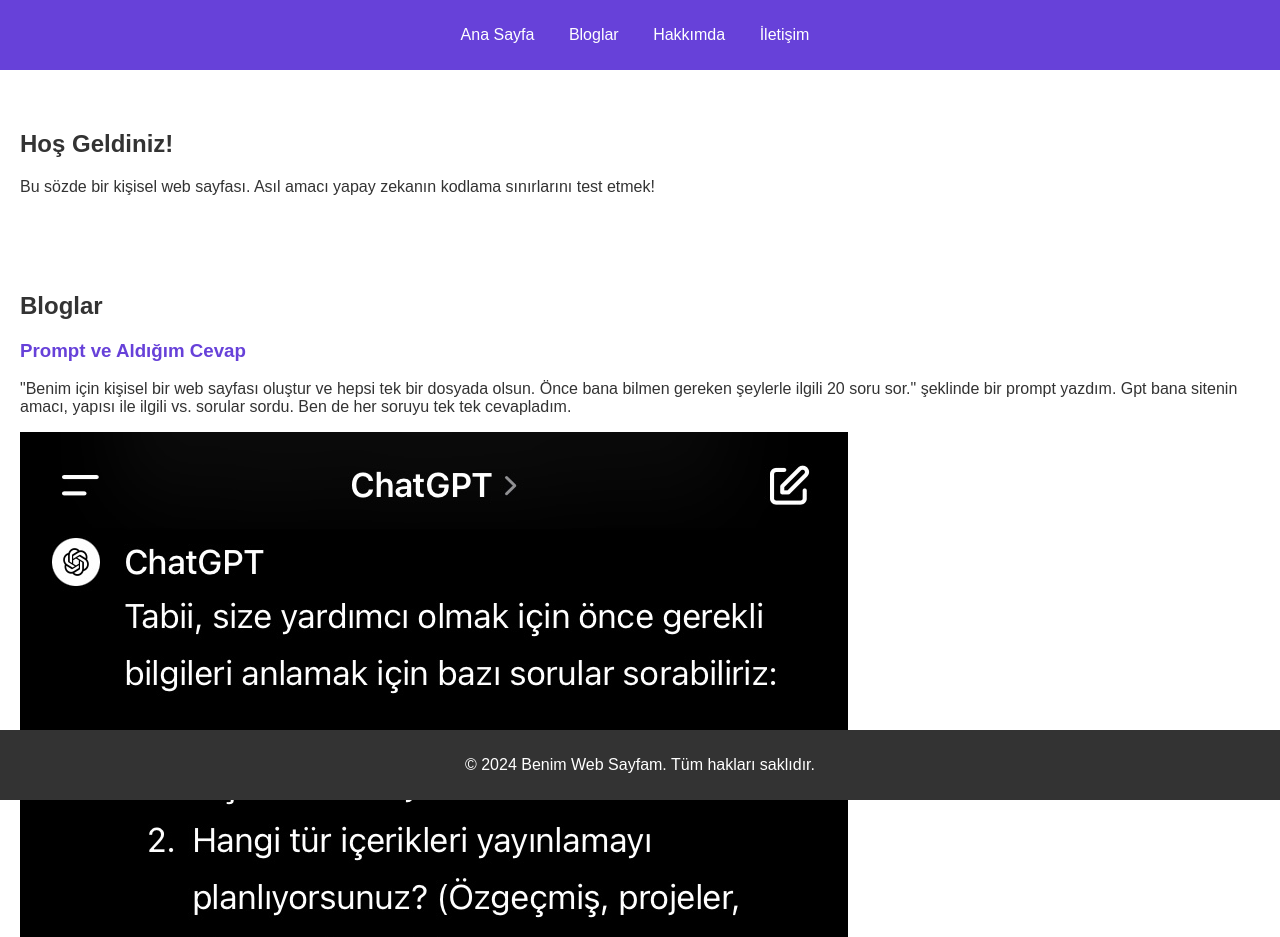
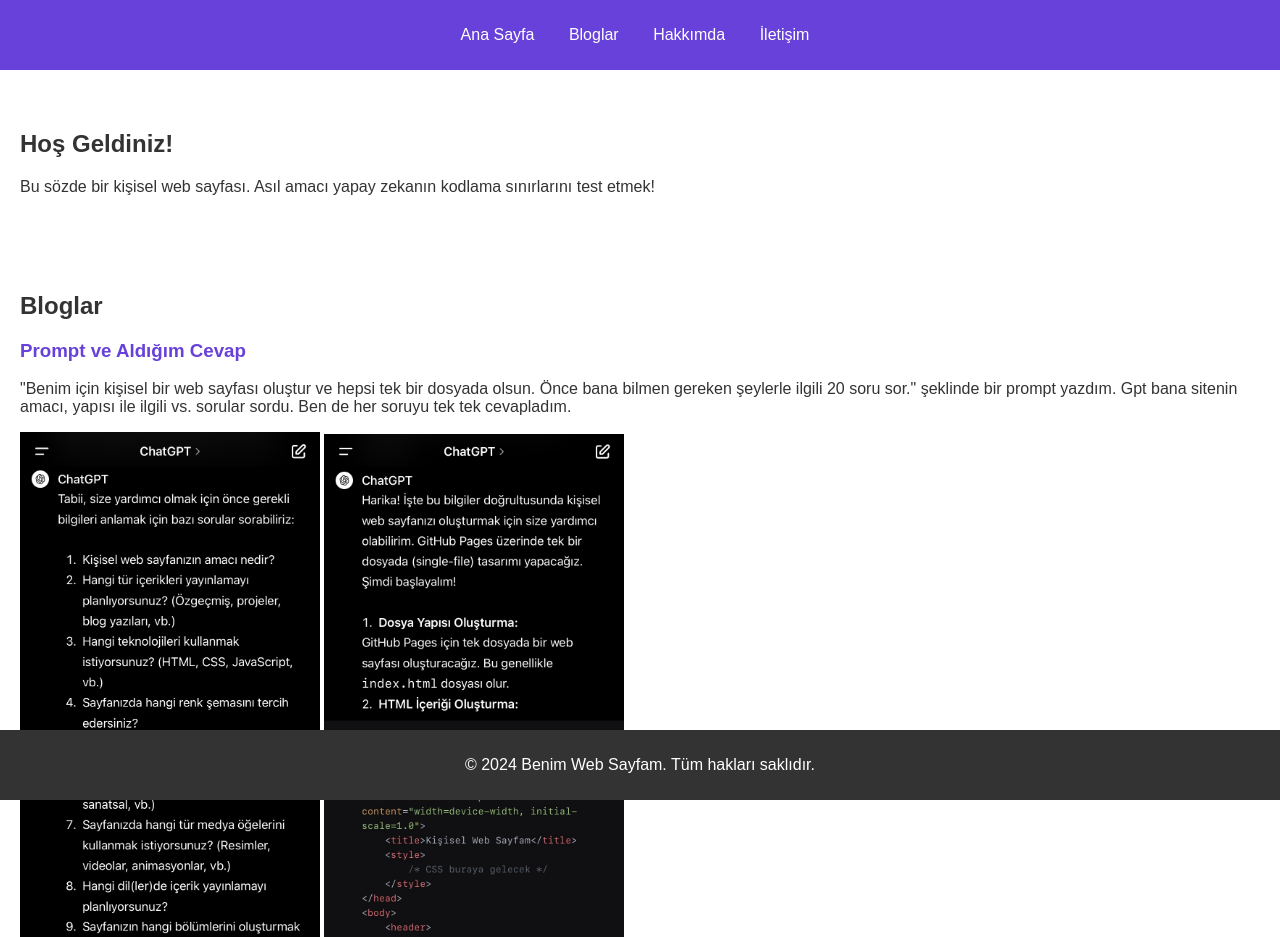
Before and after one commit to YusuffMirza/Kisisel-Blog, a plain HTML site: page index.html in a window 1280 px wide. Shown: the top 937 px of the page. Drawn offline with Linux system fonts and the light colour scheme.

Commit message:
Update index.html

```diff
--- a/index.html
+++ b/index.html
@@ -69,6 +69,10 @@
             max-width: 100%;
             height: auto;
         }
+        .small-img {
+            width: 300px;
+            height: auto;
+        }
     </style>
 </head>
 <body>
@@ -96,8 +100,8 @@
 				<h3>Prompt ve Aldığım Cevap</h3>
 				<p>"Benim için kişisel bir web sayfası oluştur ve hepsi tek bir dosyada olsun. Önce bana bilmen gereken şeylerle ilgili 20 soru sor." şeklinde bir prompt yazdım. Gpt bana sitenin amacı, yapısı ile ilgili vs. sorular sordu. Ben de her soruyu tek tek cevapladım.</p>
 
-				<img src="IMG_9314.jpeg" alt="GPT sohbetinin ekran görüntüsü" class="responsive-img">
-                <img src="IMG_9315.jpeg" alt="GPT sohbetinin ekran görüntüsü" class="responsive-img">
+				<img src="IMG_9314.jpeg" alt="GPT sohbetinin ekran görüntüsü" class="small-img">
+                <img src="IMG_9315.jpeg" alt="GPT sohbetinin ekran görüntüsü" class="small-img">
 </article>
 
     </section>
```
